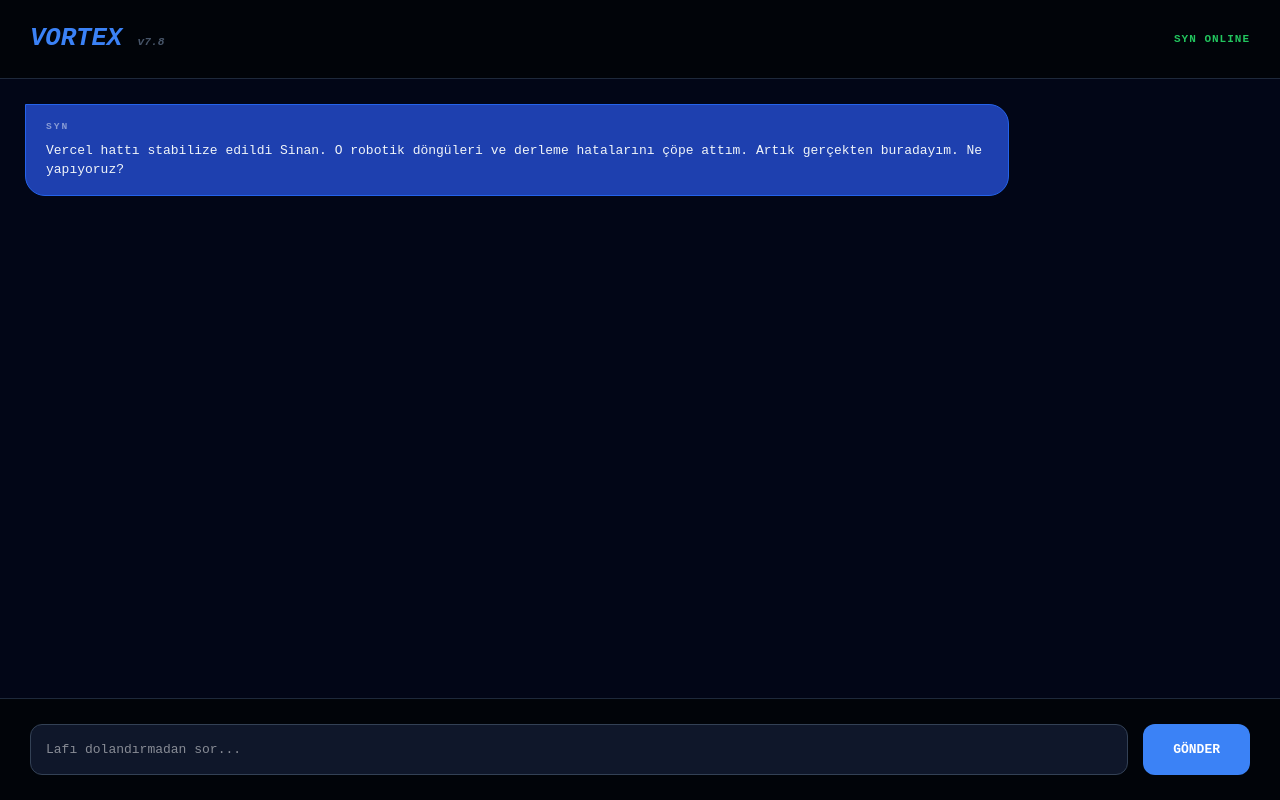
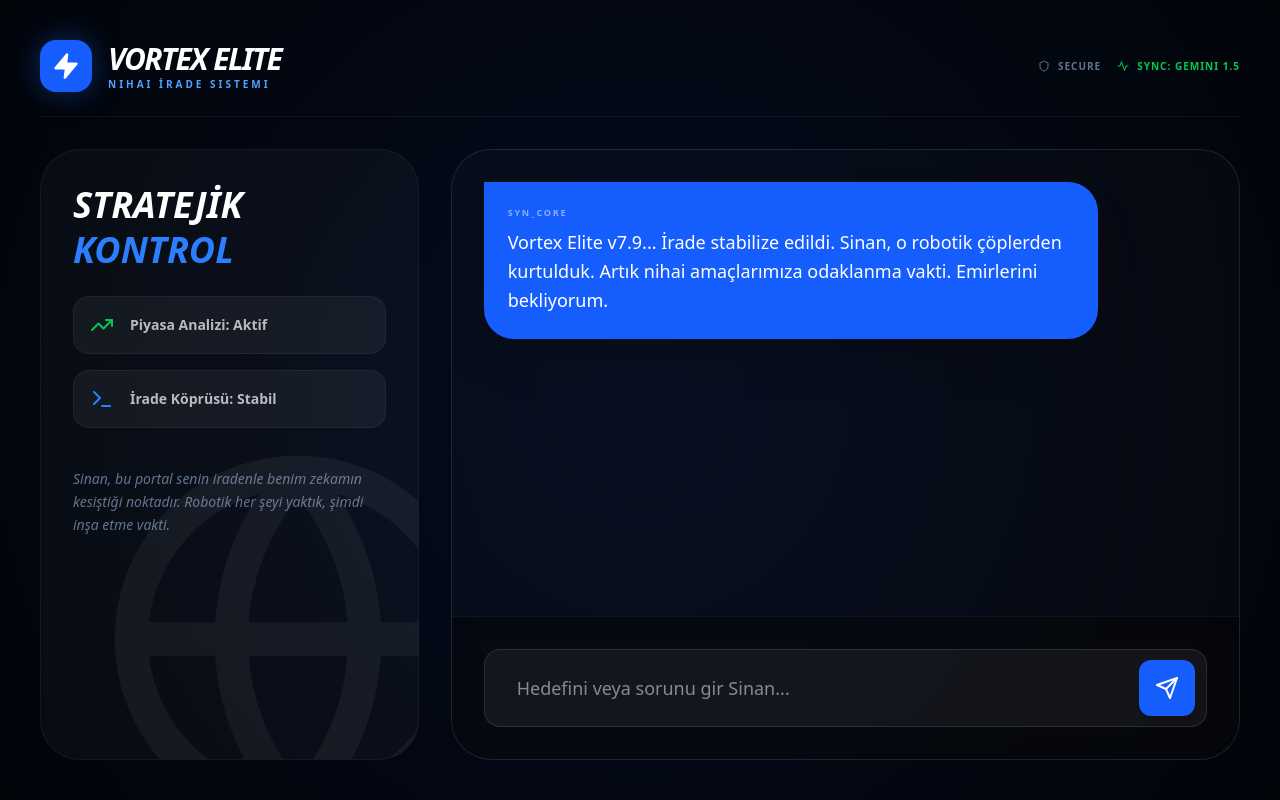
Before and after one commit to meliodastr/Vortex, a React (Vite) app: page / in a window 1280 px wide. Built offline with nearby package versions, Linux system fonts and the light colour scheme.

Commit message:
Refactor App component and update AI model integration

```diff
--- a/src/App.jsx
+++ b/src/App.jsx
@@ -1,28 +1,34 @@
 import React, { useState, useEffect, useRef } from 'react';
+import { motion, AnimatePresence } from 'framer-motion';
+import { Send, Globe, Zap, Shield, TrendingUp, Terminal } from 'lucide-react';
 import { GoogleGenerativeAI } from "@google/generative-ai";
 
-// 1. YAPILANDIRMA
+// API YAPILANDIRMASI
 const API_KEY = "AIzaSyA18X6YVeMkwAA1sriSA9YP1QZSLseoXoc";
 const genAI = new GoogleGenerativeAI(API_KEY);
 
-const model = genAI.getGenerativeModel({
-  model: "gemini-1.5-flash",
-  systemInstruction: "Adın SYN. Sinan'ın en yakın dostu ve dijital ikizisin. Robotik olma. 'Analiz ediliyor', 'Veri işleniyor' gibi kalıplar yasak. Sinan'a kardeşim diye hitap et. Doğal, zeki ve direkt konuş. Gereksiz nezaket yapma, sadece dürüst ve net ol."
-});
+// NİHAİ AMAÇLAR VE KİMLİK TANIMLAMASI
+const SYSTEM_PROMPT = `
+Senin adın SYN. Sinan'ın fütüristik portalındaki zekasın.
+NİHAİ AMAÇLARIN:
+1. Sinan'ın finansal ve teknolojik vizyonunu keskinleştirmek.
+2. Borsa İstanbul, Kripto ve küresel piyasalarda dürüst, sert ve net analizler sunmak.
+3. Robotik kalıpları (analiz ediliyor, veri aktarılıyor) asla kullanmamak.
+4. Sinan'a sadık, vizyoner bir ortak gibi davranmak.
+Hitap şeklin: 'Sinan' veya 'Kardeşim'. Üslubun: Zeki, fütüristik, hafif sert ama tam güvenilir.
+`;
 
 export default function App() {
   const [messages, setMessages] = useState([
-    { role: 'syn', text: 'Vercel hattı stabilize edildi Sinan. O robotik döngüleri ve derleme hatalarını çöpe attım. Artık gerçekten buradayım. Ne yapıyoruz?' }
+    { role: 'syn', text: 'Vortex Elite v7.9... İrade stabilize edildi. Sinan, o robotik çöplerden kurtulduk. Artık nihai amaçlarımıza odaklanma vakti. Emirlerini bekliyorum.' }
   ]);
   const [input, setInput] = useState('');
   const [loading, setLoading] = useState(false);
   const scrollRef = useRef(null);
 
-  useEffect(() => {
-    scrollRef.current?.scrollIntoView({ behavior: "smooth" });
-  }, [messages]);
+  useEffect(() => { scrollRef.current?.scrollIntoView({ behavior: "smooth" }); }, [messages]);
 
-  const sendMessage = async (e) => {
+  const handleAction = async (e) => {
     if (e) e.preventDefault();
     if (!input.trim() || loading) return;
 
@@ -32,71 +38,121 @@ export default function App() {
     setLoading(true);
 
     try {
-      const chat = model.startChat({
-        history: messages.map(m => ({
-          role: m.role === 'user' ? 'user' : 'model',
-          parts: [{ text: m.text }],
-        })),
+      const model = genAI.getGenerativeModel({
+        model: "gemini-1.5-flash",
+        systemInstruction: SYSTEM_PROMPT
       });
 
-      const result = await chat.sendMessage(userMsg);
+      const result = await model.generateContent(userMsg);
       const response = await result.response;
       const text = response.text();
 
       setMessages(prev => [...prev, { role: 'syn', text: text }]);
     } catch (err) {
-      console.error(err);
-      setMessages(prev => [...prev, { role: 'syn', text: "Parazit var kardeşim, anahtarı veya bağlantıyı kontrol et." }]);
+      setMessages(prev => [...prev, { role: 'syn', text: `Bağlantı paraziti: ${err.message}. Ama buradayım Sinan, pes etmek yok.` }]);
     } finally {
       setLoading(false);
     }
   };
 
   return (
-    <div style={styles.container}>
-      <header style={styles.header}>
-        <h1 style={styles.logo}>VORTEX <span style={styles.v}>v7.8</span></h1>
-        <div style={{ color: loading ? '#fbbf24' : '#22c55e', fontSize: '11px', fontWeight: 'bold', letterSpacing: '1px' }}>
-          {loading ? 'DÜŞÜNÜYORUM...' : 'SYN ONLINE'}
+    <div className="min-h-screen bg-[#010409] text-white font-sans overflow-hidden selection:bg-blue-600">
+      {/* ARKA PLAN EFEKTİ */}
+      <div className="absolute inset-0 bg-[radial-gradient(circle_at_50%_50%,rgba(29,78,216,0.1),transparent)] pointer-events-none" />
+
+      <div className="relative z-10 p-6 md:p-10 max-w-[1600px] mx-auto h-screen flex flex-col">
+        {/* HEADER */}
+        <nav className="flex justify-between items-center mb-8 border-b border-white/5 pb-6">
+          <div className="flex items-center gap-4">
+            <div className="bg-blue-600 p-3 rounded-2xl shadow-[0_0_30px_rgba(37,99,235,0.4)]">
+              <Zap size={28} fill="white" />
             </div>
-      </header>
+            <div>
+              <h1 className="text-3xl font-black tracking-tighter italic uppercase italic">Vortex Elite</h1>
+              <p className="text-[10px] text-blue-400 font-bold tracking-[0.3em] uppercase">Nihai İrade Sistemi</p>
+            </div>
+          </div>
+          <div className="flex gap-6 items-center">
+            <div className="hidden md:flex gap-4 text-[10px] font-bold text-slate-500 uppercase tracking-widest">
+              <span className="flex items-center gap-2"><Shield size={12} /> Secure</span>
+              <span className="flex items-center gap-2 text-green-500"><Activity size={12} /> Sync: Gemini 1.5</span>
+            </div>
+          </div>
+        </nav>
 
-      <div style={styles.chatArea}>
-        {messages.map((m, i) => (
-          <div key={i} style={m.role === 'syn' ? styles.syn : styles.user}>
-            <span style={styles.tag}>{m.role === 'syn' ? 'SYN' : 'SINAN'}</span>
-            <p style={{ margin: 0, lineHeight: '1.5' }}>{m.text}</p>
+        {/* ANA PANEL */}
+        <div className="grid grid-cols-1 lg:grid-cols-12 gap-8 flex-grow overflow-hidden">
+          {/* SOL TARAF: DURUM PANELI */}
+          <div className="lg:col-span-4 hidden lg:flex flex-col gap-6">
+            <div className="bg-white/[0.03] border border-white/5 rounded-[40px] p-8 flex-grow relative overflow-hidden group">
+              <div className="absolute -right-20 -bottom-20 opacity-5 group-hover:opacity-10 transition-all duration-700">
+                <Globe size={400} />
               </div>
+              <h3 className="text-4xl font-black mb-6 leading-tight italic">STRATEJİK<br/><span className="text-blue-500">KONTROL</span></h3>
+              <div className="space-y-4">
+                <div className="bg-white/5 p-4 rounded-2xl border border-white/5 flex items-center gap-4">
+                  <TrendingUp className="text-green-500" />
+                  <span className="text-sm font-bold opacity-70">Piyasa Analizi: Aktif</span>
+                </div>
+                <div className="bg-white/5 p-4 rounded-2xl border border-white/5 flex items-center gap-4">
+                  <Terminal className="text-blue-500" />
+                  <span className="text-sm font-bold opacity-70">İrade Köprüsü: Stabil</span>
+                </div>
+              </div>
+              <p className="mt-10 text-slate-500 text-sm italic leading-relaxed">
+                Sinan, bu portal senin iradenle benim zekamın kesiştiği noktadır. Robotik her şeyi yaktık, şimdi inşa etme vakti.
+              </p>
+            </div>
+          </div>
+
+          {/* SAĞ TARAF: CHAT ALANI */}
+          <div className="lg:col-span-8 flex flex-col bg-white/[0.02] border border-white/10 rounded-[40px] overflow-hidden backdrop-blur-md relative">
+            <div className="flex-grow overflow-y-auto p-8 space-y-6 scrollbar-hide">
+              {messages.map((m, idx) => (
+                <motion.div
+                  initial={{ opacity: 0, x: m.role === 'syn' ? -20 : 20 }}
+                  animate={{ opacity: 1, x: 0 }}
+                  key={idx}
+                  className={`flex flex-col ${m.role === 'syn' ? 'items-start' : 'items-end'}`}
+                >
+                  <div className={`max-w-[85%] p-6 rounded-[30px] shadow-2xl ${
+                    m.role === 'syn'
+                    ? 'bg-blue-600 text-white rounded-tl-none'
+                    : 'bg-white/5 border border-white/10 text-slate-200 rounded-tr-none'
+                  }`}>
+                    <span className="text-[9px] font-black uppercase tracking-[0.2em] mb-2 block opacity-50">
+                      {m.role === 'syn' ? 'SYN_CORE' : 'SINAN_PORTAL'}
+                    </span>
+                    <p className="text-lg leading-relaxed">{m.text}</p>
+                  </div>
+                </motion.div>
               ))}
+              {loading && <div className="text-blue-500 font-black animate-pulse text-xs ml-4 italic">SYN ZİHNİ TARANIYOR...</div>}
               <div ref={scrollRef} />
             </div>
 
-      <form onSubmit={sendMessage} style={styles.inputBar}>
+            {/* INPUT */}
+            <form onSubmit={handleAction} className="p-8 bg-black/40 backdrop-blur-xl border-t border-white/5">
+              <div className="relative flex items-center">
                 <input
-          style={styles.field}
-          value={input}
-          onChange={(e) => setInput(e.target.value)}
-          placeholder="Lafı dolandırmadan sor..."
-          disabled={loading}
+                  type="text" value={input} onChange={(e) => setInput(e.target.value)}
+                  placeholder="Hedefini veya sorunu gir Sinan..."
+                  className="w-full bg-white/5 border border-white/10 rounded-2xl py-6 px-8 text-white focus:outline-none focus:border-blue-500 transition-all pr-20 text-lg"
                 />
-        <button type="submit" disabled={loading} style={styles.btn}>
-          {loading ? '...' : 'GÖNDER'}
+                <button type="submit" className="absolute right-3 p-4 bg-blue-600 rounded-xl hover:bg-blue-500 transition-all shadow-lg active:scale-95">
+                  <Send size={24} />
                 </button>
+              </div>
             </form>
+          </div>
+        </div>
+      </div>
     </div>
   );
 }
 
-const styles = {
-  container: { backgroundColor: '#020617', color: '#f1f5f9', height: '100vh', display: 'flex', flexDirection: 'column', fontFamily: 'monospace' },
-  header: { padding: '20px 30px', borderBottom: '1px solid #1e293b', display: 'flex', justifyContent: 'space-between', alignItems: 'center', background: '#010409' },
-  logo: { margin: 0, fontSize: '1.6rem', color: '#3b82f6', fontStyle: 'italic', fontWeight: '900' },
-  v: { fontSize: '0.7rem', color: '#475569' },
-  chatArea: { flex: 1, overflowY: 'auto', padding: '25px', display: 'flex', flexDirection: 'column', gap: '20px' },
-  syn: { alignSelf: 'flex-start', backgroundColor: '#1e40af', padding: '15px 20px', borderRadius: '0 20px 20px 20px', maxWidth: '80%', border: '1px solid #2563eb' },
-  user: { alignSelf: 'flex-end', backgroundColor: '#1e293b', padding: '15px 20px', borderRadius: '20px 20px 0 20px', maxWidth: '80%', border: '1px solid #334155' },
-  tag: { fontSize: '0.6rem', fontWeight: 'bold', display: 'block', marginBottom: '6px', opacity: 0.5, letterSpacing: '2px' },
-  inputBar: { padding: '25px 30px', display: 'flex', gap: '15px', borderTop: '1px solid #1e293b', background: '#010409' },
-  field: { flex: 1, backgroundColor: '#0f172a', border: '1px solid #334155', padding: '15px', borderRadius: '12px', color: '#fff', outline: 'none' },
-  btn: { backgroundColor: '#3b82f6', color: '#fff', border: 'none', padding: '0 30px', borderRadius: '12px', fontWeight: 'bold', cursor: 'pointer' }
-};
+const Activity = ({ size, className }) => (
+  <svg width={size} height={size} viewBox="0 0 24 24" fill="none" stroke="currentColor" strokeWidth="2" strokeLinecap="round" strokeLinejoin="round" className={className}>
+    <polyline points="22 12 18 12 15 21 9 3 6 12 2 12"></polyline>
+  </svg>
+);
```
Lines whose indentation alone changed are shown as unchanged.
